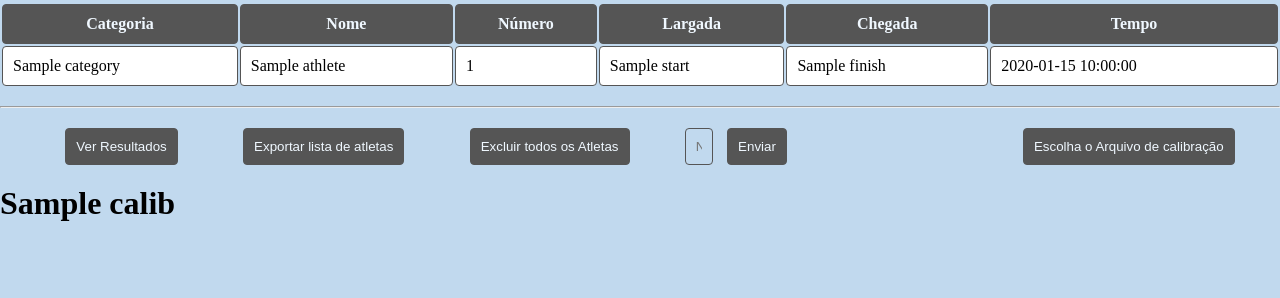
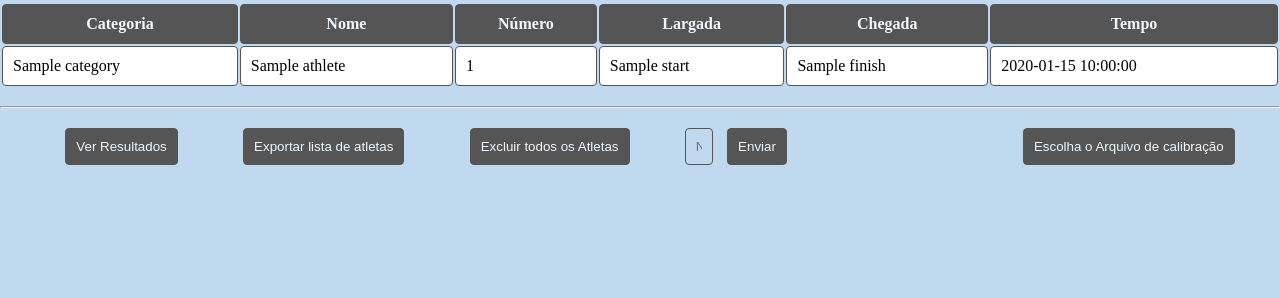
Before and after one commit to caiocgv/FotoRaceTimer, a Flask app: template Data_Script/Flask/templates/index.html in a window 1280 px wide. Shown: the part 263-561 px from the top of the page. Run offline with Flask 3, Linux system fonts and the light colour scheme; the template is opened without the code that fills it: most values are stand-ins (such as "Sample title", 1, 10 or a date in 2020); parts of the project's set-up code (start-up, migrations or seed data) failed here and were passed over.

Commit message:
removed calibration debug

```diff
--- a/Data_Script/Flask/main.py
+++ b/Data_Script/Flask/main.py
@@ -47,7 +47,7 @@ def main():
             Time.calibrate(Time(existing_data['calib_times'][0]), Time(existing_data['calib_times'][1]))
 
 
-        return render_template('index.html', Athletes=Athletes, categories=categories, flag=flag, calib = calibration_offset)
+        return render_template('index.html', Athletes=Athletes, categories=categories, flag=flag)
 
 @app.route('/clear')
 def clear():
@@ -345,7 +345,7 @@ def update_category():
         if calib_start and calib_finish:
             Time.calibrate(calib_start, calib_finish)
             calib_times = [calib_start, calib_finish]
-            return render_template('index.html', Athletes=Athletes, categories=categories, flag=flag, calib = calibration_offset)
+            return render_template('index.html', Athletes=Athletes, categories=categories, flag=flag)
         else:
             return render_template('error.html', error='Invalid calibration files')
     else:
--- a/Data_Script/Flask/templates/index.html
+++ b/Data_Script/Flask/templates/index.html
@@ -141,6 +141,5 @@
             </div>
         {% endif %}
     {% endif %}
-    <h1>{{calib}}</h1>
 </body>
 </html>
```
